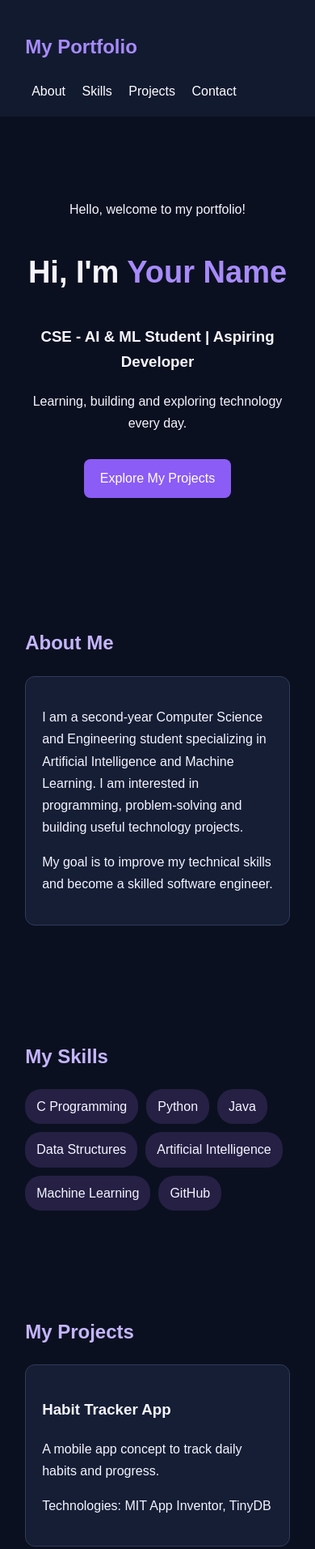
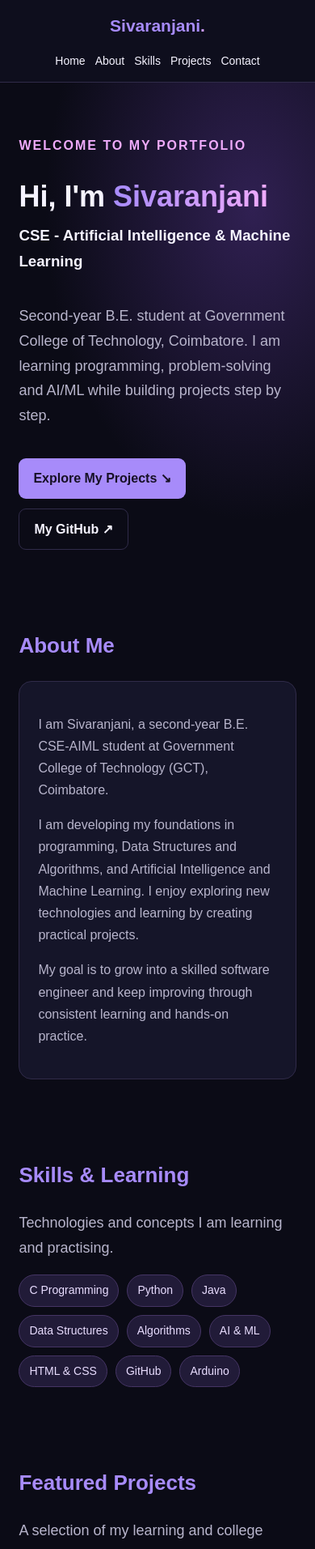
Before and after one commit to SivaranjaniV29/SivaranjaniV29.github.io, a plain HTML site: page index.html in a window 390 px wide. Shown: the top 1913 px of the page at 81% size. Drawn offline with Linux system fonts and the light colour scheme.

Commit message:
Update portfolio design and content

```diff
--- a/index.html
+++ b/index.html
@@ -4,66 +4,119 @@
 <head>
 <meta charset="UTF-8">
 <meta name="viewport" content="width=device-width, initial-scale=1.0">
-  <title>My Portfolio</title>
+<meta name="theme-color" content="#0b0b16">
+<meta name="description" content="Sivaranjani's CSE-AIML student portfolio, skills and projects.">
+<title>Sivaranjani | CSE-AIML Portfolio</title>
 <style>
+:root {
+  --bg: #0b0b16;
+  --panel: #151529;
+  --purple: #a78bfa;
+  --pink: #f0abfc;
+  --text: #f5f3ff;
+  --muted: #b8b5cc;
+  --border: #302b49;
+}
 * { box-sizing: border-box; }
+html { scroll-behavior: smooth; scroll-padding-top: 90px; }
 body {
   margin: 0;
+  background: var(--bg);
+  color: var(--text);
   font-family: Arial, sans-serif;
-      background: #0b1020;
-      color: #f5f5ff;
   line-height: 1.7;
 }
+a { color: var(--purple); }
 header {
-      padding: 18px 8%;
+  position: sticky;
+  top: 0;
+  z-index: 10;
+  background: rgba(15, 15, 31, .96);
+  border-bottom: 1px solid var(--border);
+  padding: 14px 6%;
   display: flex;
   justify-content: space-between;
   align-items: center;
+  gap: 14px;
   flex-wrap: wrap;
-      background: #121a30;
 }
-    header h2 { color: #a78bfa; }
-    nav a {
-      color: white;
-      text-decoration: none;
-      margin: 8px;
+.logo { color: var(--purple); font-size: 21px; font-weight: bold; }
+nav { display: flex; flex-wrap: wrap; gap: 15px; }
+nav a { color: var(--text); text-decoration: none; font-size: 14px; }
+nav a:hover { color: var(--pink); }
+section { padding: 65px 8%; max-width: 1100px; margin: auto; }
+.hero {
+  min-height: 78vh;
+  display: flex;
+  flex-direction: column;
+  justify-content: center;
+  align-items: flex-start;
+  background: radial-gradient(ellipse at 80% 25%, #302052 0%, var(--bg) 58%);
 }
-    section { padding: 55px 8%; }
-    .hero { text-align: center; padding: 85px 8%; }
-    .hero h1 { font-size: 38px; }
-    .accent { color: #a78bfa; }
+.eyebrow { color: var(--pink); font-weight: bold; letter-spacing: 2px; }
+h1 { font-size: clamp(36px, 7vw, 62px); line-height: 1.15; margin: 12px 0; }
+h2 { font-size: 30px; color: var(--purple); margin-top: 0; }
+h3 { margin-top: 0; }
+.accent {
+  background: linear-gradient(90deg, var(--purple), var(--pink));
+  -webkit-background-clip: text;
+  background-clip: text;
+  color: transparent;
+}
+.lead { font-size: 18px; max-width: 650px; color: var(--muted); }
+.actions { display: flex; flex-wrap: wrap; gap: 12px; margin-top: 20px; }
 .btn {
   display: inline-block;
-      padding: 10px 20px;
-      margin-top: 15px;
-      background: #8b5cf6;
-      color: white;
-      border-radius: 8px;
+  padding: 11px 18px;
+  border-radius: 9px;
+  background: var(--purple);
+  color: #171126;
+  font-weight: bold;
   text-decoration: none;
 }
+.btn.secondary { background: transparent; color: var(--text); border: 1px solid var(--border); }
+.btn:hover { transform: translateY(-2px); }
+.grid { display: grid; grid-template-columns: repeat(2, minmax(0, 1fr)); gap: 16px; }
 .card {
-      background: #151e35;
-      padding: 20px;
-      margin: 12px 0;
-      border-radius: 12px;
-      border: 1px solid #303b59;
+  background: var(--panel);
+  padding: 23px;
+  border: 1px solid var(--border);
+  border-radius: 16px;
+  min-width: 0;
 }
-    .skills { display: flex; flex-wrap: wrap; gap: 10px; }
-    .skills span {
-      background: #252044;
-      padding: 8px 14px;
-      border-radius: 20px;
+.card p { color: var(--muted); }
+.taglist { display: flex; flex-wrap: wrap; gap: 10px; }
+.tag {
+  background: #211b38;
+  border: 1px solid #453564;
+  color: #e9ddff;
+  padding: 7px 12px;
+  border-radius: 30px;
+  font-size: 14px;
 }
-    a { color: #c4b5fd; }
-    footer { text-align: center; padding: 25px; color: #aaa; }
-    h2 { color: #c4b5fd; }
+.project-number { color: var(--pink); font-size: 13px; letter-spacing: 2px; }
+footer {
+  text-align: center;
+  border-top: 1px solid var(--border);
+  padding: 25px 15px;
+  color: var(--muted);
+}
+@media (max-width: 600px) {
+  header { justify-content: center; }
+  nav { justify-content: center; gap: 12px; }
+  section { padding: 48px 6%; }
+  .hero { min-height: 70vh; }
+  .grid { grid-template-columns: 1fr; }
+  h2 { font-size: 26px; }
+}
 </style>
 </head>
 <body>
 
 <header>
-  <h2>My Portfolio</h2>
+  <div class="logo">Sivaranjani<span class="accent">.</span></div>
   <nav>
+    <a href="#home">Home</a>
     <a href="#about">About</a>
     <a href="#skills">Skills</a>
     <a href="#projects">Projects</a>
@@ -71,69 +124,128 @@
   </nav>
 </header>
 
-<section class="hero">
-  <p>Hello, welcome to my portfolio!</p>
-  <h1>Hi, I'm <span class="accent">Your Name</span></h1>
-  <h3>CSE - AI & ML Student | Aspiring Developer</h3>
-  <p>Learning, building and exploring technology every day.</p>
-  <a class="btn" href="#projects">Explore My Projects</a>
+<main>
+<section class="hero" id="home">
+  <p class="eyebrow">WELCOME TO MY PORTFOLIO</p>
+  <h1>Hi, I'm <span class="accent">Sivaranjani</span></h1>
+  <h3>CSE - Artificial Intelligence &amp; Machine Learning</h3>
+  <p class="lead">
+    Second-year B.E. student at Government College of Technology,
+    Coimbatore. I am learning programming, problem-solving and
+    AI/ML while building projects step by step.
+  </p>
+  <div class="actions">
+    <a class="btn" href="#projects">Explore My Projects ↘</a>
+    <a class="btn secondary" href="https://github.com/SivaranjaniV29"
+       target="_blank" rel="noopener noreferrer">My GitHub ↗</a>
+  </div>
 </section>
 
 <section id="about">
   <h2>About Me</h2>
   <div class="card">
-    <p>I am a second-year Computer Science and Engineering
-    student specializing in Artificial Intelligence and Machine
-    Learning. I am interested in programming, problem-solving
-    and building useful technology projects.</p>
-    <p>My goal is to improve my technical skills and become
-    a skilled software engineer.</p>
+    <p>
+      I am Sivaranjani, a second-year B.E. CSE-AIML student at
+      Government College of Technology (GCT), Coimbatore.
+    </p>
+    <p>
+      I am developing my foundations in programming, Data Structures
+      and Algorithms, and Artificial Intelligence and Machine Learning.
+      I enjoy exploring new technologies and learning by creating
+      practical projects.
+    </p>
+    <p>
+      My goal is to grow into a skilled software engineer and keep
+      improving through consistent learning and hands-on practice.
+    </p>
   </div>
 </section>
 
 <section id="skills">
-  <h2>My Skills</h2>
-  <div class="skills">
-    <span>C Programming</span>
-    <span>Python</span>
-    <span>Java</span>
-    <span>Data Structures</span>
-    <span>Artificial Intelligence</span>
-    <span>Machine Learning</span>
-    <span>GitHub</span>
+  <h2>Skills &amp; Learning</h2>
+  <p class="lead">Technologies and concepts I am learning and practising.</p>
+  <div class="taglist">
+    <span class="tag">C Programming</span>
+    <span class="tag">Python</span>
+    <span class="tag">Java</span>
+    <span class="tag">Data Structures</span>
+    <span class="tag">Algorithms</span>
+    <span class="tag">AI &amp; ML</span>
+    <span class="tag">HTML &amp; CSS</span>
+    <span class="tag">GitHub</span>
+    <span class="tag">Arduino</span>
   </div>
 </section>
 
 <section id="projects">
-  <h2>My Projects</h2>
-  <div class="card">
+  <h2>Featured Projects</h2>
+  <p class="lead">A selection of my learning and college projects.</p>
+  <div class="grid">
+    <article class="card">
+      <span class="project-number">PROJECT 01</span>
       <h3>Habit Tracker App</h3>
-    <p>A mobile app concept to track daily habits and progress.</p>
-    <p>Technologies: MIT App Inventor, TinyDB</p>
+      <p>
+        A mobile application project for tracking daily habits and
+        completion progress, with saved data.
+      </p>
+      <div class="taglist">
+        <span class="tag">MIT App Inventor</span>
+        <span class="tag">TinyDB</span>
       </div>
-  <div class="card">
+    </article>
+
+    <article class="card">
+      <span class="project-number">PROJECT 02</span>
       <h3>Weather Monitoring System</h3>
-    <p>An Arduino project that measures temperature and humidity.</p>
-    <p>Technologies: Arduino, DHT11, C++</p>
+      <p>
+        An Arduino-based project that reads temperature and humidity
+        from a DHT11 sensor and displays readings through the Serial Monitor.
+      </p>
+      <div class="taglist">
+        <span class="tag">Arduino</span>
+        <span class="tag">DHT11</span>
+        <span class="tag">C++</span>
       </div>
-  <div class="card">
-    <h3>Jungle Rush Game</h3>
-    <p>A 2D game project based on a jungle adventure.</p>
-    <p>Technologies: Game development tools</p>
+    </article>
+
+    <article class="card">
+      <span class="project-number">PROJECT 03</span>
+      <h3>Jungle Rush: The Lost Temple</h3>
+      <p>
+        A 2D jungle adventure game project with separate gameplay,
+        menu, victory and game-over scenes.
+      </p>
+      <div class="taglist">
+        <span class="tag">2D Game</span>
+        <span class="tag">Game Design</span>
+      </div>
+    </article>
   </div>
 </section>
 
 <section id="contact">
-  <h2>Contact Me</h2>
+  <h2>Let's Connect</h2>
   <div class="card">
-    <p>I'd love to connect and learn with other developers!</p>
-    <p>GitHub: <a href="https://github.com/">Visit GitHub</a></p>
-    <p>Email: Add your email address here</p>
+    <p>
+      I am interested in learning, collaborating on projects and
+      connecting with fellow students and developers.
+    </p>
+    <p>
+      GitHub:
+      <a href="https://github.com/SivaranjaniV29"
+         target="_blank" rel="noopener noreferrer">
+        github.com/SivaranjaniV29 ↗
+      </a>
+    </p>
+    <p>Email: Add your preferred public contact email here.</p>
   </div>
 </section>
+</main>
 
 <footer>
-  <p>Made with passion for technology.</p>
+  <p>Designed and built by Sivaranjani · 2026</p>
+  <p>Learning today. Building for tomorrow.</p>
+  <a href="#home">Back to top ↑</a>
 </footer>
 
 </body>
```
Lines whose indentation alone changed are shown as unchanged.
